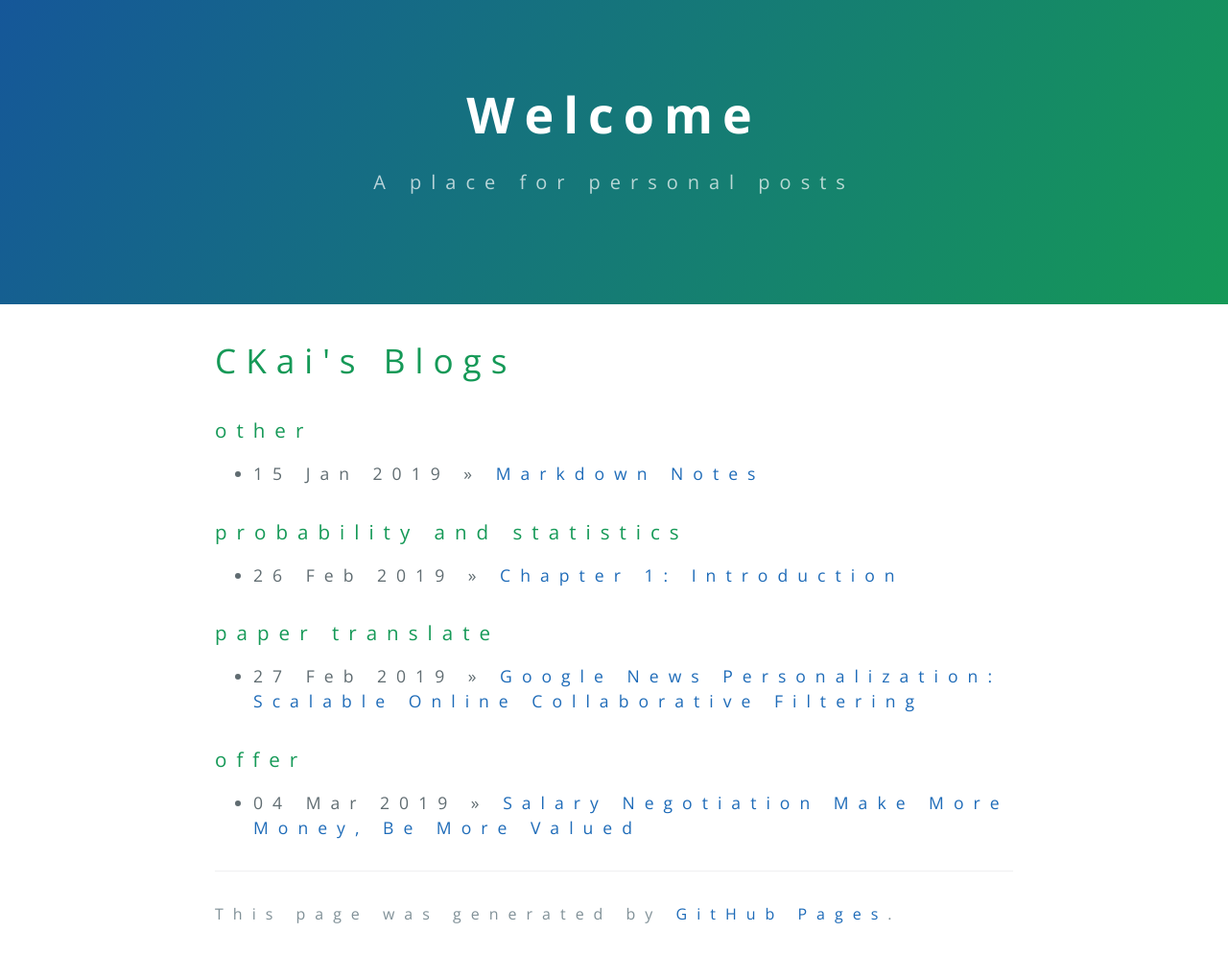
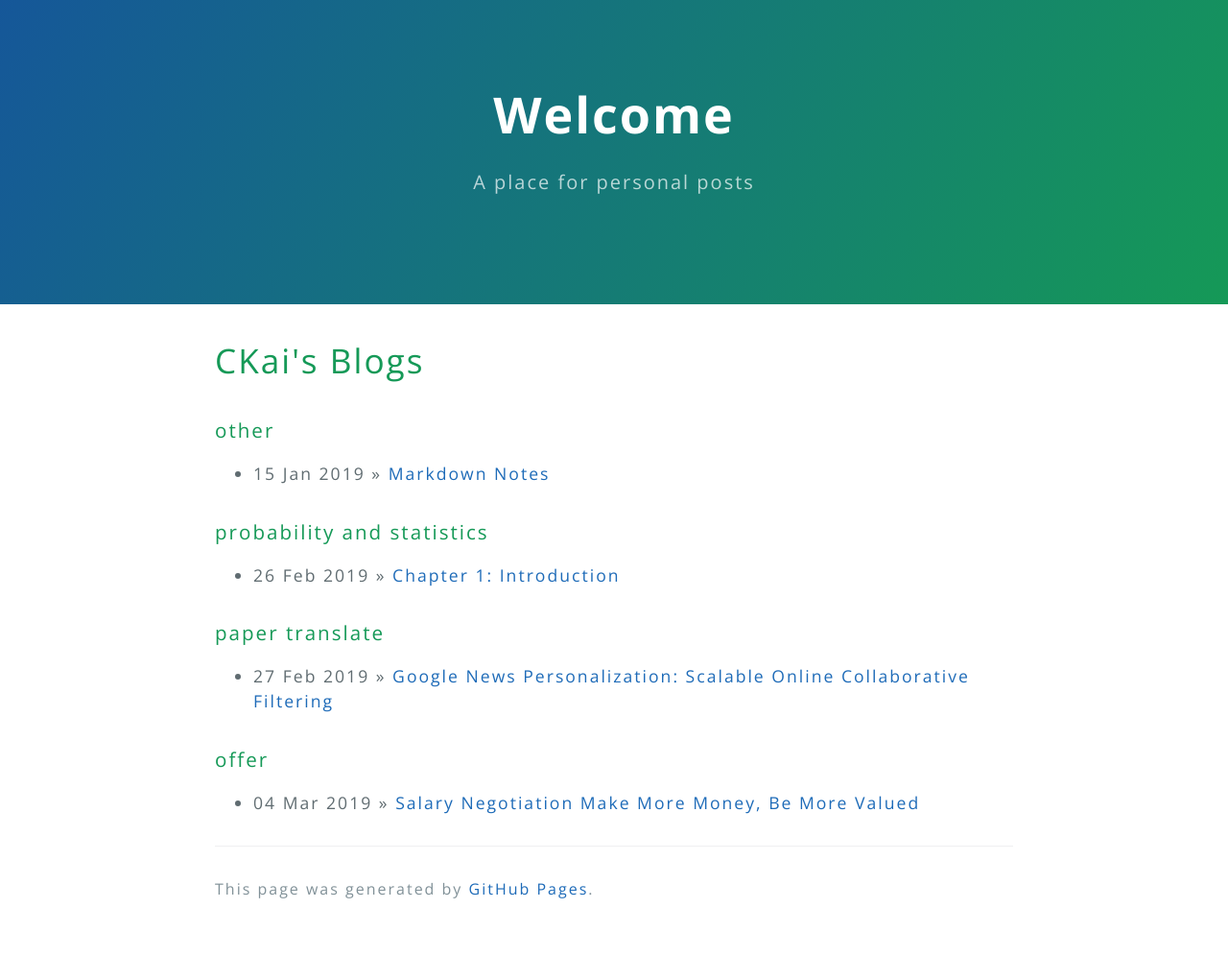
Before and after one commit to cactiiii/cactiiii.github.io, a Jekyll site: the page built from index.html, in a window 1280 px wide. Shown: the whole page at 96% size. Built offline with Jekyll 4.4.1, drawn with Linux system fonts in a browser that asks for light colours; after the commit the page ends 970 px from its top, so only the background shows below that.

Commit message:
letter-spacing

```diff
--- a/_sass/jekyll-theme-cayman.scss
+++ b/_sass/jekyll-theme-cayman.scss
@@ -32,7 +32,7 @@ body {
   font-size: 16px;
   line-height: 1.5;
   color: $body-text-color;
-  letter-spacing: 10px;
+  letter-spacing: 2px;
 }
 
 #skip-to-content {
```
